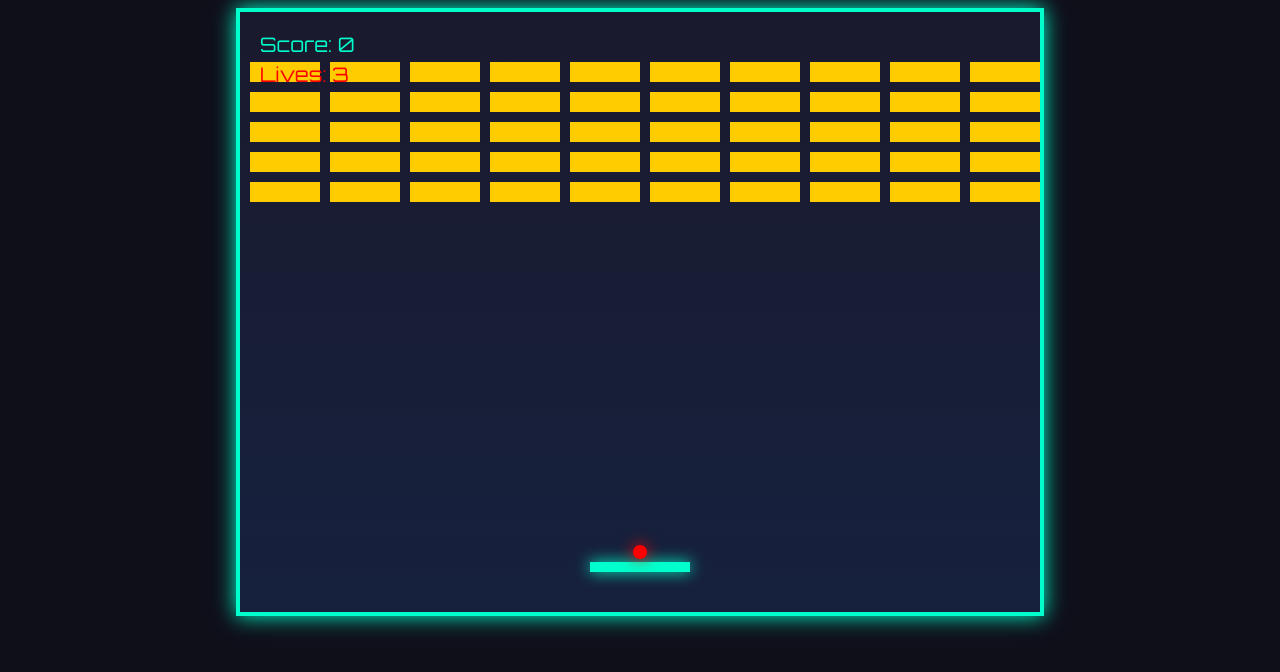
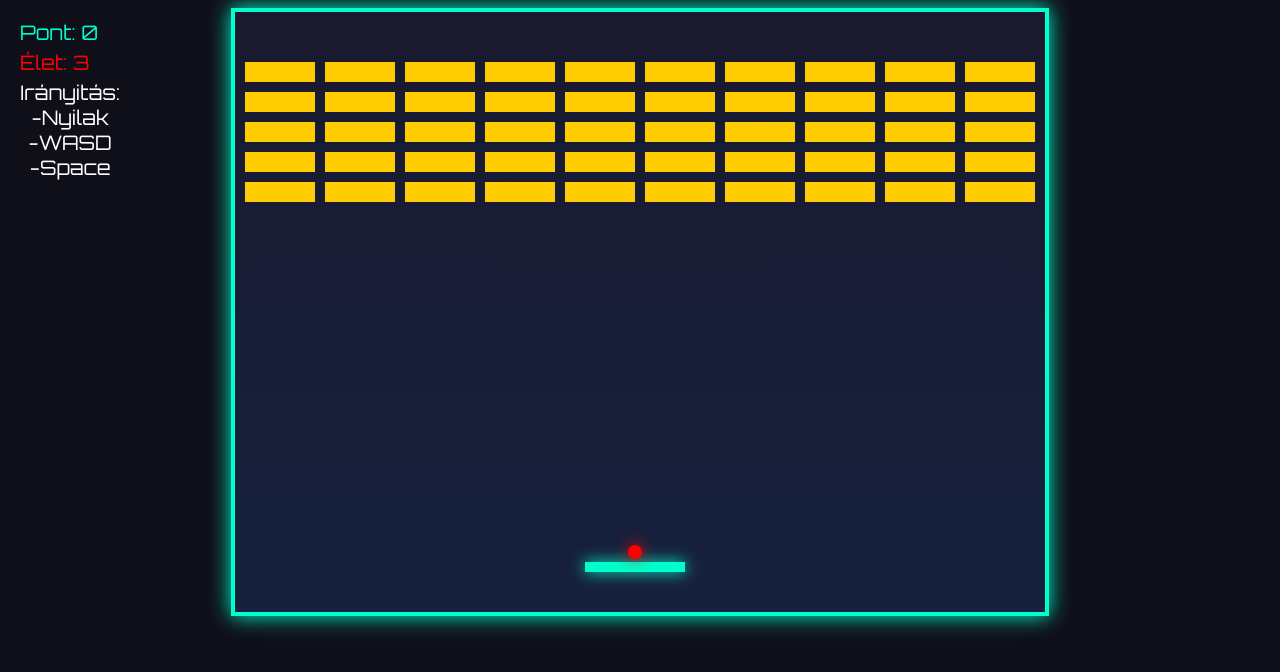
Before and after one commit to KDominik69/Arkanoid.github.io-, a plain HTML site: page index.html in a window 1280 px wide. Drawn offline with Linux system fonts and the light colour scheme.

Commit message:
Update index.html

```diff
--- a/index.html
+++ b/index.html
@@ -1,4 +1,3 @@
-<!DOCTYPE html>
 <html lang="hu">
 <head>
     <meta charset="UTF-8">
@@ -20,6 +19,31 @@
             display: block;
             margin: auto;
             box-shadow: 0px 0px 20px #00ffcc;
+        }
+        #score {
+            position: absolute;
+            top: 20px;
+            left: 20px;
+            font-size: 20px;
+            font-family: 'Orbitron', sans-serif;
+            color: #00ffcc;
+        }
+        #lives {
+            position: absolute;
+            top: 50px;
+            left: 20px;
+            font-size: 20px;
+            font-family: 'Orbitron', sans-serif;
+            color: #ff0000;
+        }
+        #irny
+        {
+            position: absolute;
+            top: 80px;
+            left: 20px;
+            font-size: 20px;
+            font-family: 'Orbitron', sans-serif;
+            color: #ffffff;
         }
         #restartButton {
             display: none;
@@ -45,7 +69,11 @@
     </style>
 </head>
 <body>
-    <canvas id="gameCanvas" width="800" height="600"></canvas>
+
+    <div id="score">Pont: 0</div>
+    <div id="lives">Élet: 3</div>
+    <div id="irny">Irányitás:<br>-Nyilak<br>-WASD<br>-Space</div>
+    <canvas id="gameCanvas" width="810" height="600"></canvas>
     <button id="restartButton" onclick="restartGame()">Újra</button>
 
     <script>
@@ -67,8 +95,6 @@
                 bricks.push({ x: col * 80 + 10, y: row * 30 + 50, width: 70, height: 20, powerUp: powerUp, destroyed: false });
             }
         }
-
-        let powerUps = [];
 
         function drawPaddle() {
             ctx.fillStyle = "#00ffcc";
@@ -98,16 +124,12 @@
             });
         }
 
-        function drawScore() {
-            ctx.fillStyle = "#00ffcc";
-            ctx.font = "20px Orbitron";
-            ctx.fillText("Score: " + score, 20, 40);
+        function updateScoreDisplay() {
+            document.getElementById("score").innerText = "Pont: " + score;
         }
 
-        function drawLives() {
-            ctx.fillStyle = "#ff0000";
-            ctx.font = "20px Orbitron";
-            ctx.fillText("Lives: " + lives, 20, 70);
+        function updateLivesDisplay() {
+            document.getElementById("lives").innerText = "Élet: " + lives;
         }
 
         function checkWin() {
@@ -119,6 +141,16 @@
                 document.getElementById("restartButton").style.display = "block";
             }
         }
+        let keys = {};
+window.addEventListener("keydown", e => {
+    keys[e.key] = true;
+    if (e.key === " " && !ballLaunched) {
+        ballLaunched = true;
+        ball.dy = -3;
+    }
+});
+
+window.addEventListener("keyup", e => keys[e.key] = false);
 
 function update() {
     if (gameOver) return;
@@ -127,9 +159,14 @@
     drawPaddle();
     drawBall();
     drawBricks();
-            drawLives();
-            drawScore();
+    updateLivesDisplay();
+    updateScoreDisplay();
 
+    // WASD irányítás
+    if (keys["a"] && paddle.x > 0) paddle.x -= paddle.speed; // A
+    if (keys["d"] && paddle.x + paddle.width < canvas.width) paddle.x += paddle.speed; // D
+
+    // Nyilak irányítása (opcionális, ha szeretnéd megtartani)
     if (keys["ArrowLeft"] && paddle.x > 0) paddle.x -= paddle.speed;
     if (keys["ArrowRight"] && paddle.x + paddle.width < canvas.width) paddle.x += paddle.speed;
 
@@ -175,14 +212,6 @@
     requestAnimationFrame(update);
 }
 
-        let keys = {};
-        window.addEventListener("keydown", e => {
-            keys[e.key] = true;
-            if (e.key === " " && !ballLaunched) {
-                ballLaunched = true;
-                ball.dy = -3;
-            }
-        });
 
         window.addEventListener("keyup", e => keys[e.key] = false);
 
```
Lines whose indentation alone changed are shown as unchanged.
